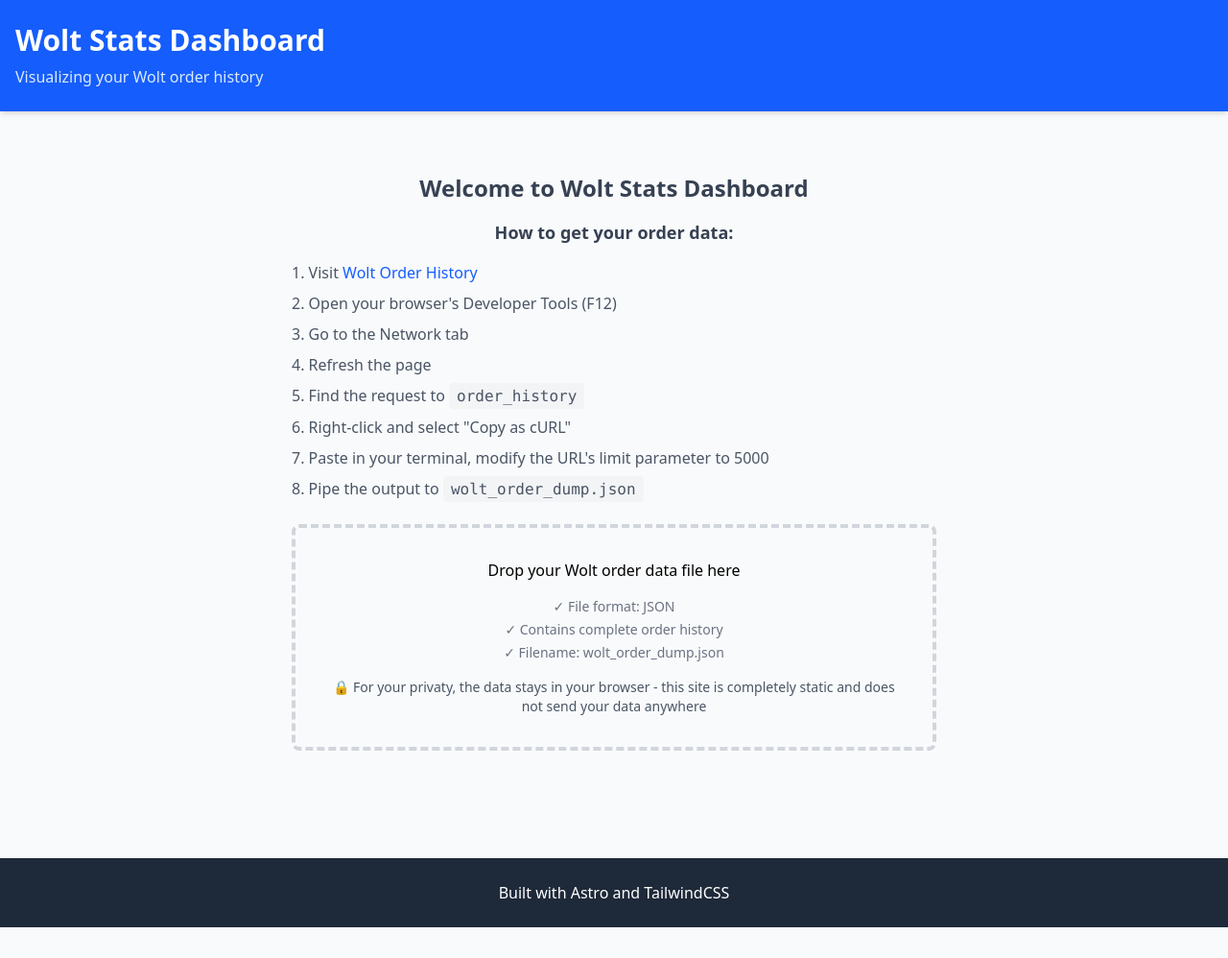
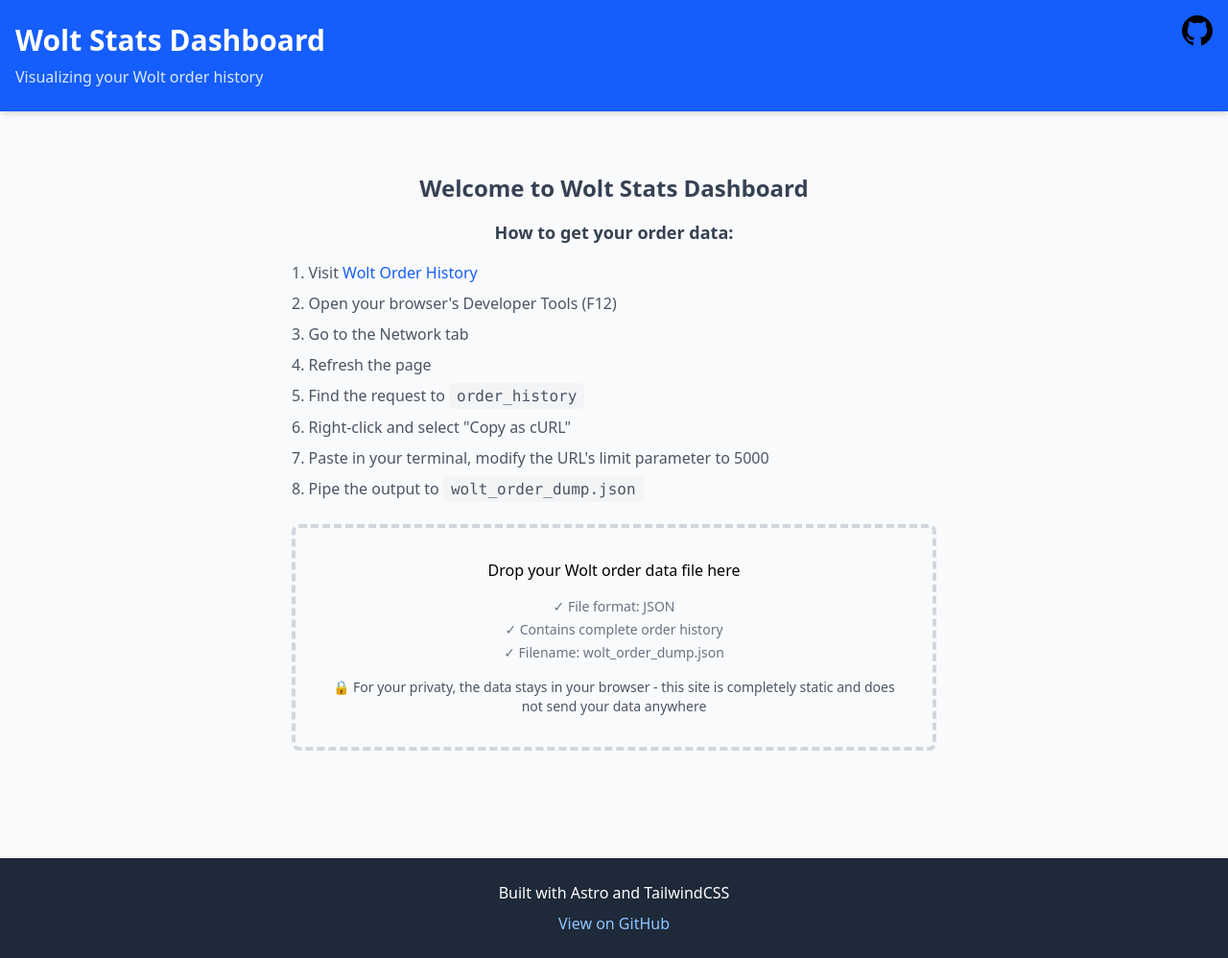
Before and after one commit to Marantle/wolt-stats, an Astro site: page / in a window 1280 px wide. Shown: the whole page at 96% size. Before the commit the page ends 966 px from the top, so only its background shows below. Built offline with nearby package versions, Linux system fonts and the light colour scheme; Astro itself is replaced by a stand-in of ours.

Commit message:
add github links

```diff
--- a/astro.config.mjs
+++ b/astro.config.mjs
@@ -5,7 +5,7 @@
 
 // https://astro.build/config
 export default defineConfig({
-  site: 'https://YOUR_GITHUB_USERNAME.github.io',
+  site: 'https://Marantle.github.io',
   integrations: [react()],
   vite: {
     plugins: [tailwindcss()],
--- a/src/layouts/Layout.astro
+++ b/src/layouts/Layout.astro
@@ -28,6 +28,16 @@
 		<meta name="twitter:description" content="Personal Wolt order history visualization and statistics dashboard. Track your spending, favorite restaurants, and ordering patterns." />
 	</head>
 	<body class="bg-gray-50 min-h-screen">
+		<a href="https://github.com/Marantle/wolt-stats"
+			class="fixed top-4 right-4 z-50 hover:opacity-80 transition-opacity"
+			target="_blank"
+			rel="noopener noreferrer"
+			title="View on GitHub"
+		>
+			<svg height="32" aria-hidden="true" viewBox="0 0 16 16" version="1.1" width="32" data-view-component="true" class="octicon octicon-mark-github">
+					<path d="M8 0c4.42 0 8 3.58 8 8a8.013 8.013 0 0 1-5.45 7.59c-.4.08-.55-.17-.55-.38 0-.27.01-1.13.01-2.2 0-.75-.25-1.23-.54-1.48 1.78-.2 3.65-.88 3.65-3.95 0-.88-.31-1.59-.82-2.15.08-.2.36-1.02-.08-2.12 0 0-.67-.22-2.2.82-.64-.18-1.32-.27-2-.27-.68 0-1.36.09-2 .27-1.53-1.03-2.2-.82-2.2-.82-.44 1.1-.16 1.92-.08 2.12-.51.56-.82 1.28-.82 2.15 0 3.06 1.86 3.75 3.64 3.95-.23.2-.44.55-.51 1.07-.46.21-1.61.55-2.33-.66-.15-.24-.6-.83-1.23-.82-.67.01-.27.38.01.53.34.19.73.9.82 1.13.16.45.68 1.31 2.69.94 0 .67.01 1.3.01 1.49 0 .21-.15.45-.55.38A7.995 7.995 0 0 1 0 8c0-4.42 3.58-8 8-8Z"></path>
+			</svg>
+		</a>
 		<header class="bg-blue-600 text-white shadow-md">
 			<div class="container mx-auto py-6 px-4">
 				<h1 class="text-3xl font-bold">Wolt Stats Dashboard</h1>
@@ -41,7 +51,10 @@
 
 		<footer class="bg-gray-800 text-white mt-12">
 			<div class="container mx-auto py-6 px-4 text-center">
-				<p>Built with Astro and TailwindCSS</p>
+				<p class="mb-2">Built with Astro and TailwindCSS</p>
+				<a href="https://github.com/Marantle/wolt-stats" class="text-blue-300 hover:text-blue-100 transition-colors" target="_blank" rel="noopener noreferrer">
+					View on GitHub
+				</a>
 			</div>
 		</footer>
 	</body>
```
